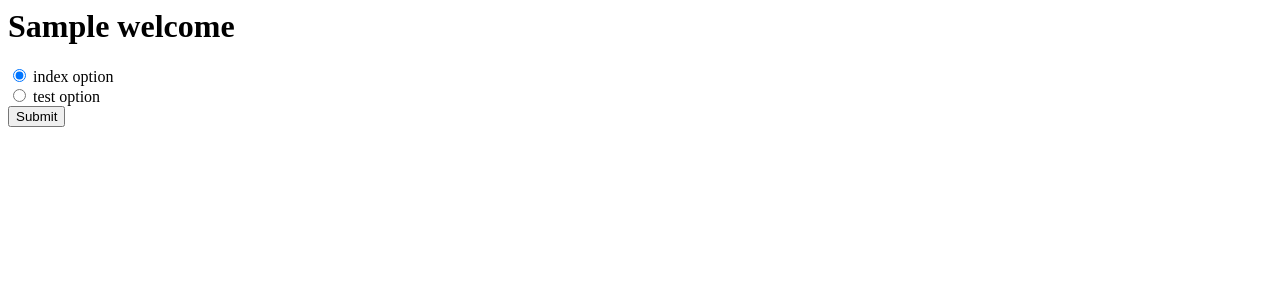
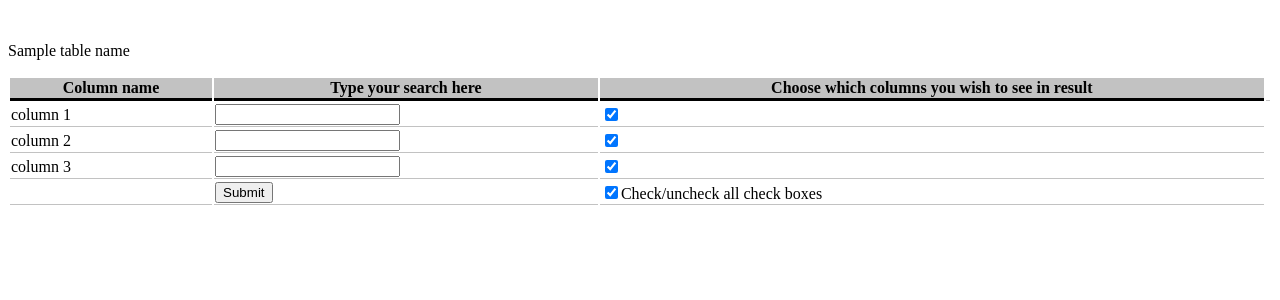
Before and after one commit to zelig81/search-in-database, a PHP site: template view/index.php in a window 1280 px wide. Shown: the top 300 px of the page. Run offline with PHP 8.4, Linux system fonts and the light colour scheme; the template is opened without the code that fills it: most values are stand-ins (such as "Sample title", 1, 10 or a date in 2020).

Commit message:
add IndexController getTableNames fix view\index.php fix view\login.php delete unit_test add Database settings feature create settings

```diff
--- a/application/unit_test.php
+++ /dev/null
@@ -1,3 +0,0 @@
-<?php
-
-?>
--- a/controller/IndexController.class.php
+++ b/controller/IndexController.class.php
@@ -1,10 +1,14 @@
 <?php
     namespace controller;
     use application\BaseController as BaseController;
+    use model\Database as Database;
+
     class IndexController extends BaseController{
         function index(){
             if (ini_get('display_errors')) echo '<br>IndexController: constructing index page';
             $this->registry->template->welcome = 'Welcome to Otkazniki search engine';
+            $db = new Database();
+            $this->registry->template->tableNames = $db->getTableNames();
             $this->registry->template->show('index');
 
         }
--- a/index.php
+++ b/index.php
@@ -7,6 +7,9 @@
     <head>
         <meta charset="utf-8" />
         <title></title>
+		<meta http-equiv="Content-Type" content="text/html; charset=UTF-8">
+		<title>Search Page</title>
+		<script src="js/jquery-2.1.0.js"></script>
     </head>
     <body>
         <?php
--- /dev/null
+++ b/settings/settings.xml
@@ -0,0 +1,5 @@
+<?xml version="1.0" encoding="utf-8" ?>
+<MysqlRootUser>
+    <user>root</user>
+    <password>pnmqcX2k</password>
+</MysqlRootUser>
--- a/view/index.php
+++ b/view/index.php
@@ -1,6 +1,73 @@
-<h1><?php echo $welcome; ?></h1>
-<form action="index.php" method="post">
-    <input type="radio" name ="rt" value="Index" checked> index option<br>
-    <input type="radio" name="rt" value="Test"> test option<br>
-    <input type="submit" value="Submit">
+<link rel="stylesheet" href="css/table.css">
+<script type="text/javascript">
+	$(document).ready(function(){
+		$('#all').on('change', function(){
+			$('.checkbox').prop('checked', $(this).prop('checked'));
+			hide_show($(this).prop('checked'));
+		});
+
+		$('.checkbox').on('change', function(){
+			if ($(this).prop('checked'))
+				hide_show($(this).prop('checked'));
+			if ($( ".checkbox:checked" ).length == 0)
+				hide_show(false);
+		});
+	});
+
+	function hide_show(status){
+		if (status) {
+			$('#submit').show();
+			$('#errorMessage').html('');
+		}
+		else {
+			$('#submit').hide();
+			$('#errorMessage').html("Please choose at least one column for search and display");
+		}
+	}
+
+
+
+</script>
+
+<?php
+    foreach($tableNames as $table) {
+        echo '<br><p>' . $table . '</p>';
+
+    }
+?>
+<form action="index.php" method="post" accept-charset="UTF-8">
+	<table>
+		<thead>
+			<tr>
+				<th>Column name</th>
+				<th>Type your search here</th>
+				<th>Choose which columns you wish to see in result</th>
+			<td>
+		</thead>
+		<tbody>
+			<tr>
+				<td>column 1</td>
+				<td><input name="searchedColumn" type="text"></td>
+				<td><input class="checkbox" name="columnCheck" value="1" type="checkbox"  checked="checked"></td>
+			</tr>
+			<tr>
+				<td>column 2</td>
+				<td><input name="searchedColumn" type="text"></td>
+				<td><input class="checkbox" name="columnCheck" value="2" type="checkbox"  checked="checked"></td>
+			</tr>
+			<tr>
+				<td>column 3</td>
+				<td><input name="searchedColumn" type="text"></td>
+				<td><input class="checkbox" name="columnCheck" value="3" type="checkbox"  checked="checked"></td>
+			</tr>
+		</c:forEach>
+		</tbody>
+		<tfoot>
+			<tr>
+				<td id="errorMessage" style="color:red"></td>
+				<td><input id="submit" type="submit" value="Submit"></td>
+				<td><input id="all" type="checkbox"  checked="checked">Check/uncheck all check boxes</td>
+			</tr>
+		</tfoot>
+	</table>
 </form>
--- a/view/login.php
+++ b/view/login.php
@@ -1,5 +1,4 @@
 <?php
-    echo '<h2>Login page</h2>';
     echo $message;
 ?>
 <form action="index.php" method = "post">
```
Also changed, not shown: model/Database.class.php (added, +23 -0 lines), view/test.php (line endings or trailing spaces), 1 other file.
